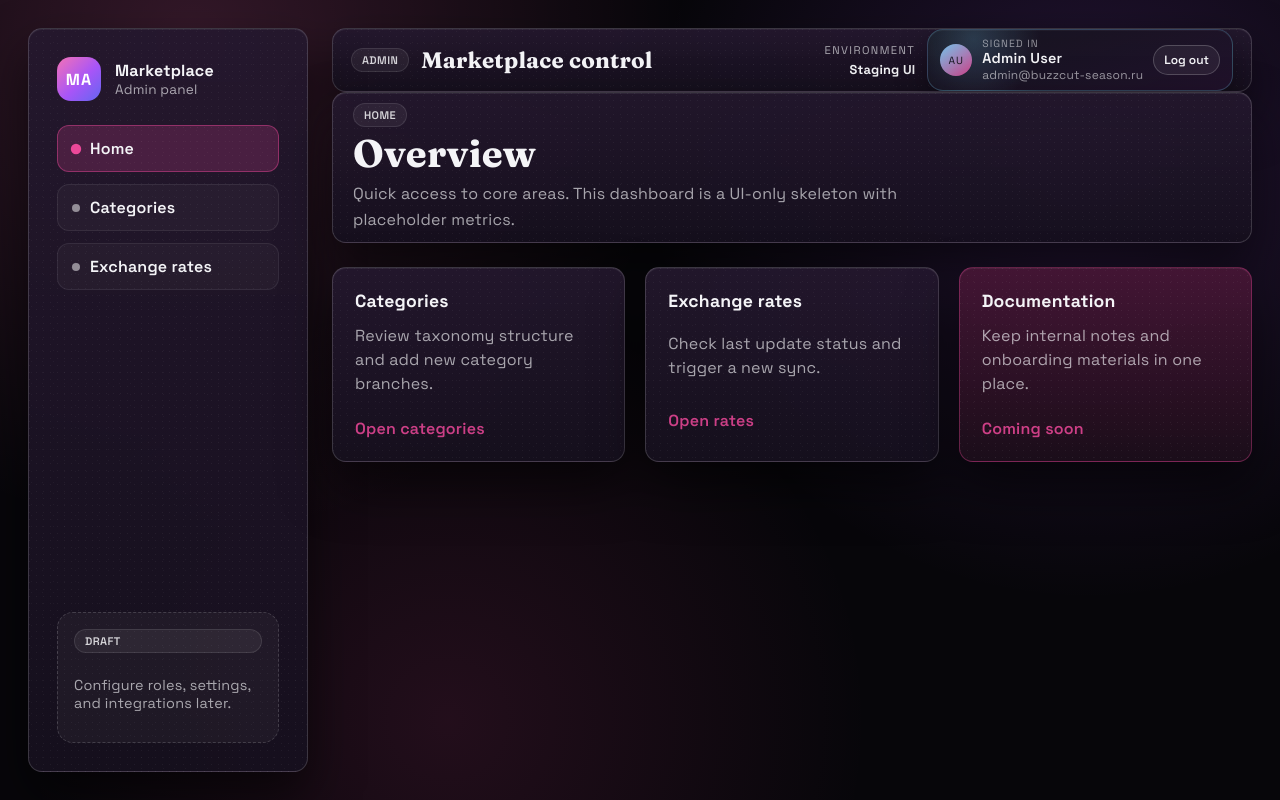
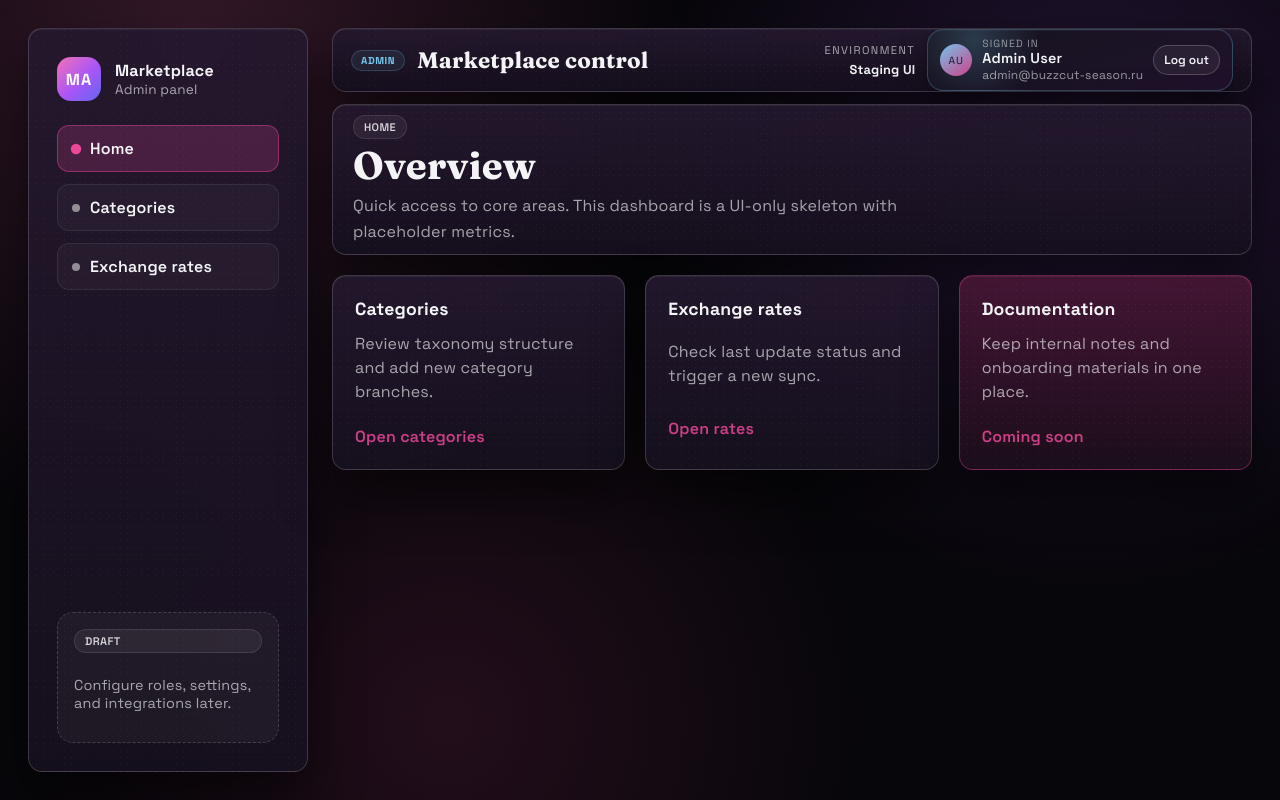
Before and after one commit to buzzcut-season/buzzcut-season-admin, a Next.js app: page / in a window 1280 px wide. Built offline with nearby package versions, Linux system fonts and the light colour scheme.

Commit message:
style: polish admin header and spacing

```diff
--- a/app/(admin)/AdminLayout.module.css
+++ b/app/(admin)/AdminLayout.module.css
@@ -44,6 +44,20 @@
   margin: 0;
 }
 
+.headerBadge {
+  display: inline-flex;
+  align-items: center;
+  border-radius: 999px;
+  border: 1px solid rgba(125, 211, 252, 0.2);
+  padding: 3px 9px;
+  background: rgba(125, 211, 252, 0.08);
+  color: rgba(125, 211, 252, 0.95);
+  font-size: 10px;
+  font-weight: 700;
+  letter-spacing: 0.6px;
+  text-transform: uppercase;
+}
+
 .header h2 {
   margin: 0;
   font-family: var(--font-serif), "Times New Roman", serif;
@@ -74,7 +88,8 @@
 
 .content {
   display: grid;
-  gap: 24px;
+  gap: 20px;
+  padding-top: 12px;
   align-content: start;
 }
 
--- a/app/(admin)/layout.tsx
+++ b/app/(admin)/layout.tsx
@@ -15,7 +15,7 @@ export default function AdminLayout({
       <div className={styles.mainArea}>
           <header className={`${styles.header} card`}>
             <div className={styles.headerTitle}>
-              <span className="badge">Admin</span>
+              <span className={styles.headerBadge}>Admin</span>
               <h2>Marketplace control</h2>
             </div>
           <div className={styles.headerRight}>
```
